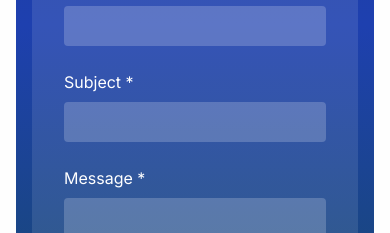
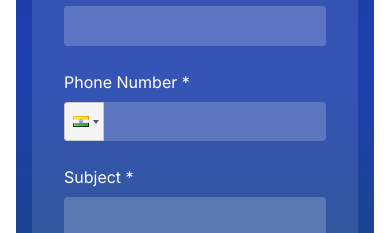
Before and after one commit to moghribalakrishna/GuruAvatar.org, a Next.js app: page /forms/contact in a window 390 px wide. Shown: the part 610-843 px from the top of the page. Built offline with nearby package versions, Linux system fonts and the light colour scheme; no server answers.

Commit message:
Adding country codes for phone numbers

```diff
--- a/app/forms/contact/page.tsx
+++ b/app/forms/contact/page.tsx
@@ -4,10 +4,13 @@ import React, { useState } from 'react';
 import { motion } from 'framer-motion';
 import { Send, AlertCircle } from 'lucide-react';
 import axios from 'axios';
+import PhoneInput from 'react-phone-input-2';
+import 'react-phone-input-2/lib/style.css';
 
 interface FormData {
   name: string;
   email: string;
+  phone: string;
   subject: string;
   message: string;
 }
@@ -20,6 +23,7 @@ export default function ContactPage() {
   const [formData, setFormData] = useState<FormData>({
     name: '',
     email: '',
+    phone: '',
     subject: '',
     message: '',
   });
@@ -36,6 +40,13 @@ export default function ContactPage() {
     }
   };
 
+  const handlePhoneChange = (value: string) => {
+    setFormData({ ...formData, phone: value });
+    if (errors.phone) {
+      setErrors({ ...errors, phone: '' });
+    }
+  };
+
   const validateForm = (): boolean => {
     const newErrors: FormErrors = {};
 
@@ -47,6 +58,10 @@ export default function ContactPage() {
       newErrors.email = 'Email is required';
     } else if (!/\S+@\S+\.\S+/.test(formData.email)) {
       newErrors.email = 'Email is invalid';
+    }
+
+    if (!formData.phone.trim()) {
+      newErrors.phone = 'Phone number is required';
     }
 
     if (!formData.subject.trim()) {
@@ -75,6 +90,7 @@ export default function ContactPage() {
           setFormData({
             name: '',
             email: '',
+            phone: '',
             subject: '',
             message: '',
           });
@@ -158,6 +174,24 @@ export default function ContactPage() {
             </div>
 
             <div className="mb-6">
+              <label htmlFor="phone" className="block mb-2">Phone Number *</label>
+              <PhoneInput
+                country={'in'}
+                value={formData.phone}
+                onChange={handlePhoneChange}
+                inputProps={{
+                  name: 'phone',
+                  required: true,
+                  className: 'w-full px-3 py-2 bg-white bg-opacity-20 rounded text-white'
+                }}
+                containerClass={`${errors.phone ? 'border-red-500' : ''}`}
+                buttonClass="bg-white bg-opacity-20"
+                dropdownClass="bg-white text-gray-800"
+              />
+              {errors.phone && <p className="text-red-500 text-sm mt-1">{errors.phone}</p>}
+            </div>
+
+            <div className="mb-6">
               <label htmlFor="subject" className="block mb-2">Subject *</label>
               <input
                 type="text"
--- a/app/volunteer/application/page.tsx
+++ b/app/volunteer/application/page.tsx
@@ -5,6 +5,8 @@ import { motion } from 'framer-motion';
 import { Send, AlertCircle } from 'lucide-react';
 import axios from 'axios';
 import { useRouter } from 'next/navigation';
+import PhoneInput from 'react-phone-input-2';
+import 'react-phone-input-2/lib/style.css';
 
 interface FormData {
   name: string;
@@ -42,6 +44,13 @@ export default function VolunteerApplicationPage() {
     }
   };
 
+  const handlePhoneChange = (value: string) => {
+    setFormData({ ...formData, phone: value });
+    if (errors.phone) {
+      setErrors({ ...errors, phone: '' });
+    }
+  };
+
   const handleCheckboxChange = (e: React.ChangeEvent<HTMLInputElement>) => {
     const { value, checked } = e.target;
     if (checked) {
@@ -69,8 +78,6 @@ export default function VolunteerApplicationPage() {
 
     if (!formData.phone.trim()) {
       newErrors.phone = 'Phone number is required';
-    } else if (!/^\+?[\d\s-]{10,}$/.test(formData.phone)) {
-      newErrors.phone = 'Phone number is invalid';
     }
 
     if (formData.interests.length === 0) {
@@ -194,14 +201,18 @@ export default function VolunteerApplicationPage() {
 
             <div className="mb-6">
               <label htmlFor="phone" className="block mb-2">Phone Number *</label>
-              <input
-                type="tel"
-                id="phone"
-                name="phone"
+              <PhoneInput
+                country={'in'}
                 value={formData.phone}
-                onChange={handleInputChange}
-                className={`w-full px-3 py-2 bg-white bg-opacity-20 rounded text-white ${errors.phone ? 'border-red-500' : ''}`}
-                required
+                onChange={handlePhoneChange}
+                inputProps={{
+                  name: 'phone',
+                  required: true,
+                  className: 'w-full px-3 py-2 bg-white bg-opacity-20 rounded text-white'
+                }}
+                containerClass={`${errors.phone ? 'border-red-500' : ''}`}
+                buttonClass="bg-white bg-opacity-20"
+                dropdownClass="bg-white text-gray-800"
               />
               {errors.phone && <p className="text-red-500 text-sm mt-1">{errors.phone}</p>}
             </div>
--- a/package.json
+++ b/package.json
@@ -25,6 +25,7 @@
     "pdfkit": "^0.15.0",
     "react": "^18",
     "react-dom": "^18",
+    "react-phone-input-2": "^2.15.1",
     "recharts": "^2.12.7",
     "scp2": "^0.5.0",
     "strapi-sdk-javascript": "^0.3.3",
```
Also changed, not shown: 1 other file (tests, documents, lock files or other folders).
